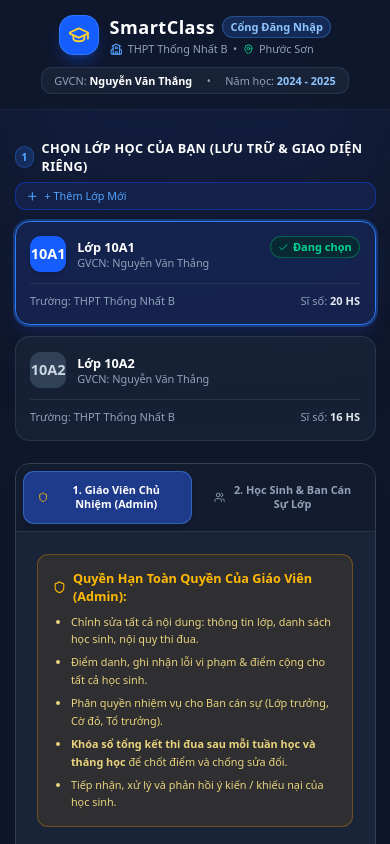
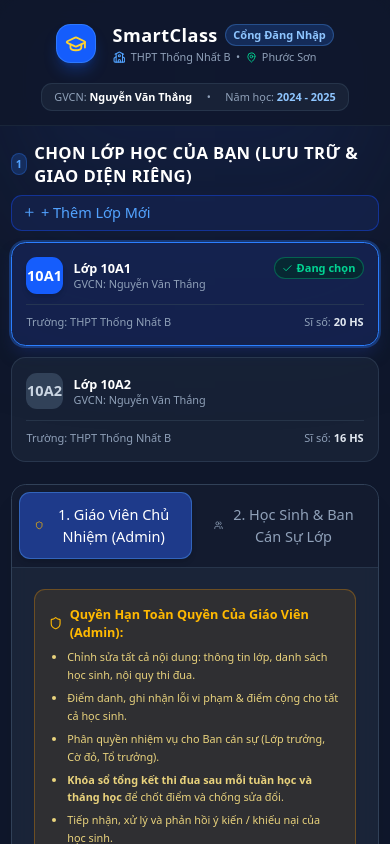
Before and after one commit to luugiutailieuxongxoa-code/qu-n-l-l-p-ch-nhi-m, a React (Vite) app: page / in a window 390 px wide. Shown: the top 844 px of the page. Built offline with nearby package versions, Linux system fonts and the light colour scheme.

Commit message:
Implement responsive layout for various devices
Added responsive layout styles for mobile and tablet devices, ensuring proper display and usability.

```diff
--- a/src/index.css
+++ b/src/index.css
@@ -119,3 +119,181 @@
 html.dark tr:hover td {
   background-color: #1e293b !important;
 }
+
+/* =========================================================
+   RESPONSIVE LAYOUT: điện thoại, máy tính bảng và máy tính
+   Giữ nguyên nghiệp vụ; chỉ điều chỉnh cách hiển thị.
+   ========================================================= */
+html {
+  -webkit-text-size-adjust: 100%;
+  text-size-adjust: 100%;
+}
+
+body {
+  min-width: 320px;
+  overflow-x: hidden;
+}
+
+*,
+*::before,
+*::after {
+  box-sizing: border-box;
+}
+
+img,
+svg,
+video,
+canvas {
+  max-width: 100%;
+}
+
+button,
+input,
+select,
+textarea {
+  font: inherit;
+}
+
+button,
+[role="button"] {
+  touch-action: manipulation;
+}
+
+/* Bảng dữ liệu có thể cuộn ngang trên màn hình hẹp thay vì phá bố cục. */
+@media (max-width: 767px) {
+  main {
+    min-width: 0;
+    padding-left: 0.75rem !important;
+    padding-right: 0.75rem !important;
+    padding-top: 1rem !important;
+    padding-bottom: 1.25rem !important;
+  }
+
+  main table {
+    min-width: 620px;
+  }
+
+  main table th,
+  main table td {
+    white-space: normal;
+    overflow-wrap: anywhere;
+  }
+
+  main :where(input:not([type="checkbox"]):not([type="radio"]), select, textarea) {
+    max-width: 100%;
+    min-width: 0;
+  }
+
+  main :where(.grid) {
+    min-width: 0;
+  }
+
+  main :where(.flex) {
+    min-width: 0;
+  }
+
+  main :where(h1) {
+    font-size: 1.35rem;
+    line-height: 1.35;
+  }
+
+  main :where(h2) {
+    font-size: 1.15rem;
+    line-height: 1.4;
+  }
+
+  main :where(button, [role="button"]) {
+    min-height: 2.5rem;
+  }
+
+  header > div {
+    padding-left: 0.75rem !important;
+    padding-right: 0.75rem !important;
+  }
+
+  header > div > div:first-child {
+    min-height: 4rem;
+    height: auto !important;
+    gap: 0.4rem;
+    flex-wrap: wrap;
+    padding-top: 0.45rem;
+    padding-bottom: 0.45rem;
+  }
+
+  header .max-w-7xl > div:first-child > div:first-child {
+    gap: 0.5rem;
+    min-width: 0;
+  }
+
+  header .max-w-7xl > div:first-child > div:first-child > div:first-child {
+    width: 2.25rem;
+    height: 2.25rem;
+    flex: 0 0 auto;
+  }
+
+  header .max-w-7xl > div:first-child > div:first-child .text-lg {
+    font-size: 1rem;
+  }
+
+  header .max-w-7xl > div:first-child > div:last-child {
+    gap: 0.25rem;
+    flex: 0 0 auto;
+  }
+
+  header .max-w-7xl > div:first-child > div:last-child > button {
+    min-height: 2.35rem;
+    padding-left: 0.5rem;
+    padding-right: 0.5rem;
+  }
+
+  /* Tránh phần tên người dùng hoặc các nút trên cùng ép tràn màn hình. */
+  header .max-w-7xl > div:first-child > div:last-child button span.max-w-\[130px\] {
+    max-width: 5.5rem;
+  }
+
+  footer {
+    overflow-wrap: anywhere;
+    line-height: 1.6;
+  }
+}
+
+/* Máy tính bảng: tận dụng chiều rộng và giữ điều hướng dễ thao tác. */
+@media (min-width: 768px) and (max-width: 1023px) {
+  main {
+    padding-left: 1rem !important;
+    padding-right: 1rem !important;
+  }
+
+  header nav button {
+    padding-left: 0.65rem !important;
+    padding-right: 0.65rem !important;
+  }
+
+  header nav button span {
+    font-size: 0.7rem;
+  }
+
+  main table {
+    display: block;
+    max-width: 100%;
+    overflow-x: auto;
+  }
+}
+
+/* Cuộn ngang có chủ đích cho bảng lớn, không cuộn toàn bộ trang. */
+main .overflow-x-auto,
+main .overflow-auto {
+  max-width: 100%;
+  -webkit-overflow-scrolling: touch;
+}
+
+@media (prefers-reduced-motion: reduce) {
+  *,
+  *::before,
+  *::after {
+    scroll-behavior: auto !important;
+    animation-duration: 0.01ms !important;
+    animation-iteration-count: 1 !important;
+    transition-duration: 0.01ms !important;
+  }
+}
```
